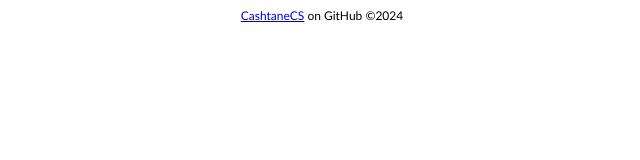
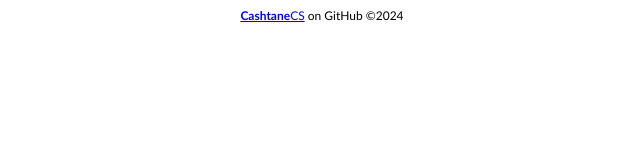
Before and after one commit to CashtaneCS/cashtane.github.io, a plain HTML site: page index.html in a window 1280 px wide. Shown: the full height of the page, 318-958 px from the left. Drawn offline with Linux system fonts and the light colour scheme.

Commit message:
Update index.html

```diff
--- a/index.html
+++ b/index.html
@@ -1 +1 @@
-<p style="text-align:center"><span style="font-size:12px"><span style="font-family:Trebuchet MS,Helvetica,sans-serif"><a href="https://cashtanecs.github.io/" target="_blank">CashtaneCS</a> on GitHub &copy;2024</span></span></p>
+<p style="text-align:center"><span style="font-size:12px"><span style="font-family:Trebuchet MS,Helvetica,sans-serif"><a href="https://cashtanecs.github.io/" target="_blank"><strong>Cashtane</strong>CS</a> on GitHub &copy;2024</span></span></p>
```
